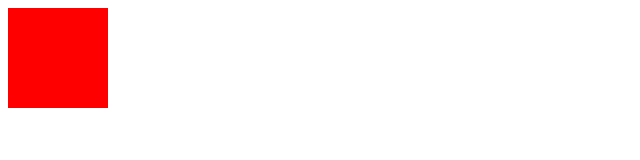
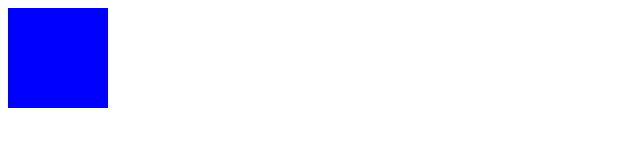
Before and after one commit to wup22/wup, a plain HTML site: page index.html in a window 1280 px wide. Shown: the whole page, without its empty margins (0-640 px from the left). Drawn offline with Linux system fonts and the light colour scheme.

Commit message:
html中修改背景颜色为蓝色

```diff
--- a/index.html
+++ b/index.html
@@ -4,7 +4,7 @@
 	<meta charset="UTF-8">
 	<title>Document</title>
 	<style>
-		#box{width:100px;height:100px;background:red;}
+		#box{width:100px;height:100px;background:blue;}
 
 	</style>
 </head>
```
